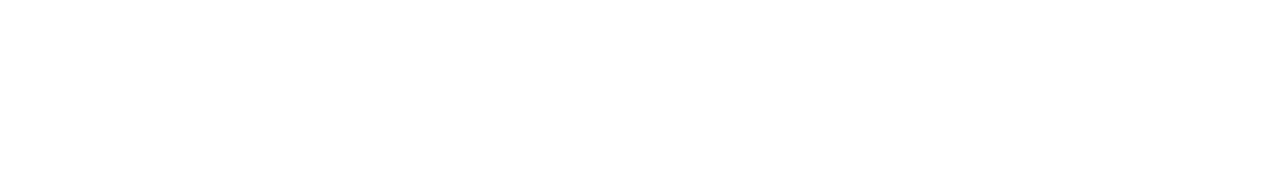
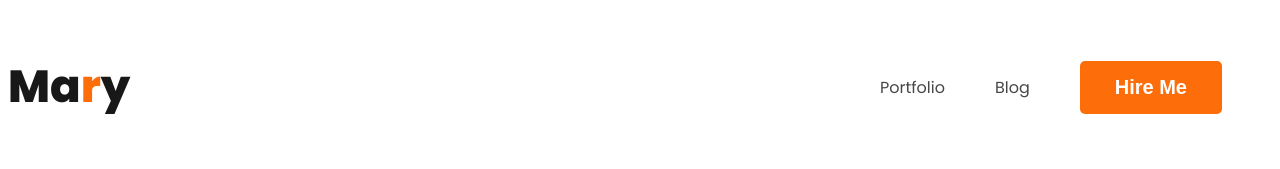
Before and after one commit to Asaduzzaman70/web-developer-portfolio, a plain HTML site: page index.html in a window 1280 px wide. Drawn offline with Linux system fonts and the light colour scheme.

Commit message:
Added nav

```diff
--- a/index.html
+++ b/index.html
@@ -4,11 +4,29 @@
     <meta charset="UTF-8">
     <meta name="viewport" content="width=device-width, initial-scale=1.0">
     <title>Web Developer Portfolio</title>
+
+
+    <link rel="preconnect" href="https://fonts.googleapis.com">
+    <link rel="preconnect" href="https://fonts.gstatic.com" crossorigin>
+    <link href="https://fonts.googleapis.com/css2?family=Dancing+Script:wght@500;600;700&family=Open+Sans:ital,wght@0,400;0,700;0,800;1,400;1,700;1,800&family=Poppins:ital,wght@0,100;0,200;0,300;0,400;0,500;0,700;0,800;0,900;1,400;1,700;1,800;1,900&display=swap" rel="stylesheet">
+
+
+    <link rel="stylesheet" href="style/style.css">
 </head>
 <body>
     <header>
 
     </header>
+    <main>
+        <nav>
+            <h3 class="nav-title">Ma<span class="text-orange">r</span>y</h3>
+            <ul>
+                <li><a href="#">Portfolio</a></li>
+                <li><a href="#">Blog</a></li>
+                <li><button class="btn-primary">Hire Me</button></li>
+            </ul>
+        </nav>
+    </main>
     <footer>
 
     </footer>
--- /dev/null
+++ b/style/style.css
@@ -0,0 +1,43 @@
+/* Common Shared Style */
+body{
+    font-family: 'Dancing Script', cursive;
+    font-family: 'Open Sans', sans-serif;
+    font-family: 'Poppins', sans-serif;
+}
+.text-orange{
+    color: #FD6E0A;
+}
+.btn-primary{
+    border-radius: 5px;
+    background: #FD6E0A;
+    border: 0px;
+    color: #FFF;
+    font-size: 20px;
+    font-weight: 700;
+    padding: 15px 35px;
+}
+
+/* Nav Section */
+nav{
+    display: flex;
+    align-items: center; /* New Property 1*/
+    justify-content: space-between;
+}
+.nav-title{
+    color: #181818;
+    font-size: 45px;
+    font-weight: 800;
+}
+
+nav > ul{
+    display: flex;
+    align-items: center; /* New Property 2*/
+}
+nav li{
+    list-style: none;
+    margin-right: 50px;
+}
+nav a{
+    text-decoration: none;
+    color: #474747;
+}
```
